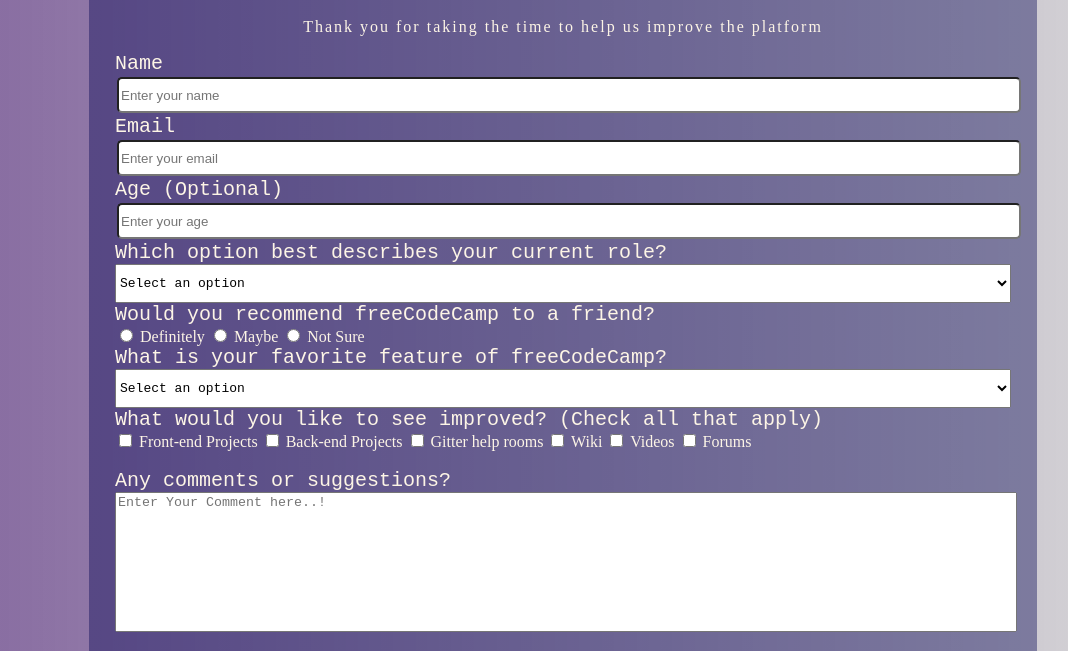
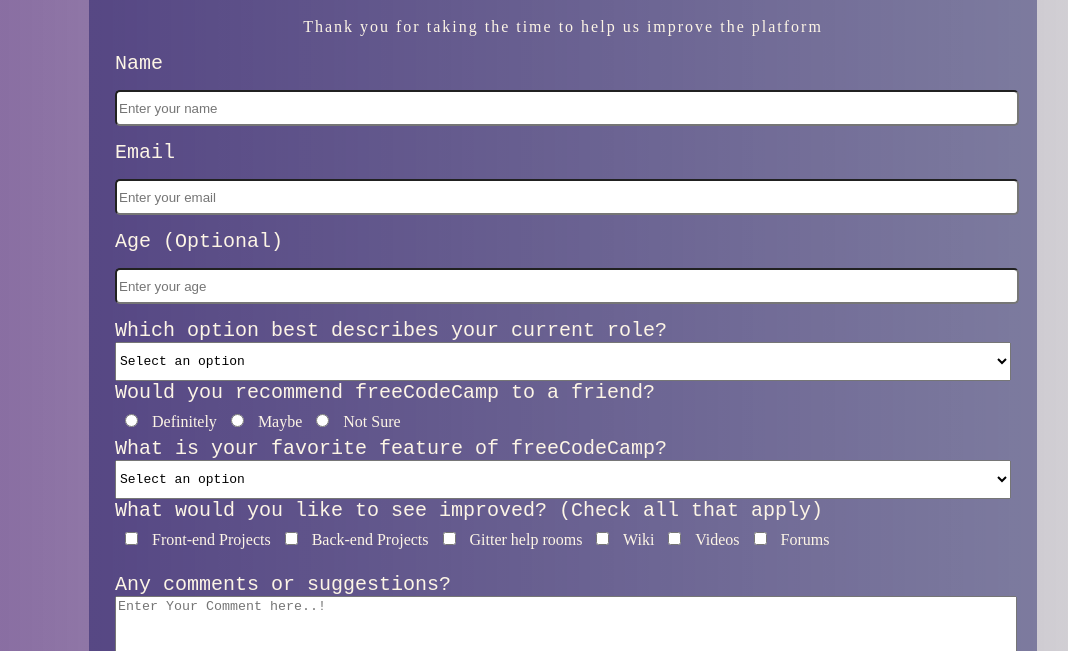
Before and after one commit to AnuragVerma08/FCC-Form, a plain HTML site: page index.html in a window 1280 px wide. Shown: the part 112-763 px from the top of the page, without its empty margins (102-1170 px from the left). Drawn offline with Linux system fonts and the light colour scheme.

Commit message:
changed spacing in label and input improvedV1

```diff
--- a/css/style.css
+++ b/css/style.css
@@ -20,7 +20,7 @@ label{
 #name,#age,#email{
     width: 100%;
     height: 30px;
-    margin: 2px;
+    margin: 15px 0px;
     border-radius: 5px;
 }
 
@@ -51,3 +51,7 @@ select{
 #description{
     letter-spacing: 2px;
 }
+
+input{
+    margin: 10px 10px;
+}
```
